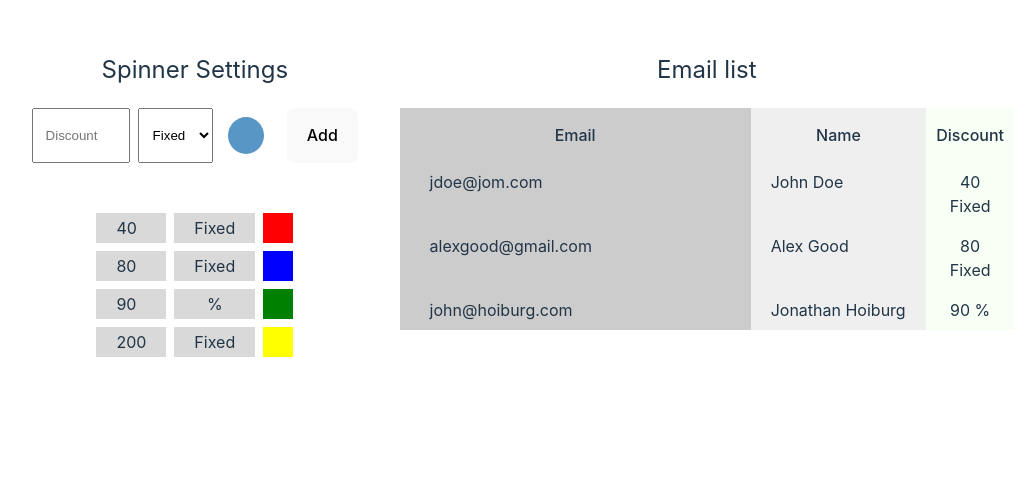
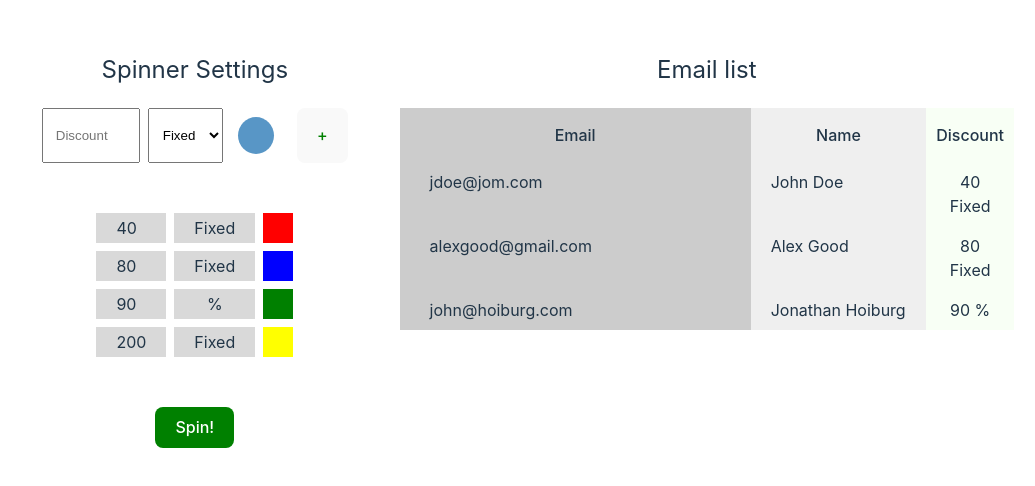
Before and after one commit to h-zahar/wheelurluck.com, a React (Vite) app: page / in a window 1280 px wide. Shown: the top 486 px of the page, without its empty margins (138-1173 px from the left). Built offline with nearby package versions, Linux system fonts and the light colour scheme.

Commit message:
Added Spinner Button

```diff
--- a/src/App.tsx
+++ b/src/App.tsx
@@ -5,6 +5,7 @@ import SpinnerSettings from "./components/SpinnerSettings";
 function App() {
   return (
     <>
+      <div>
         <div
           style={{
             display: "grid",
@@ -15,6 +16,7 @@ function App() {
           <SpinnerSettings />
           <DiscountTable />
         </div>
+      </div>
     </>
   );
 }
--- a/src/components/SpinnerSettings.tsx
+++ b/src/components/SpinnerSettings.tsx
@@ -97,7 +97,9 @@ const SpinnerSettings = () => {
             required
           />
           <br />
-          <button type="submit">Add</button>
+          <button type="submit" style={{ color: "green" }}>
+            +
+          </button>
         </form>
       </div>
       <div
@@ -163,6 +165,9 @@ const SpinnerSettings = () => {
           </div>
         </div>
       </div>
+      <div style={{ marginTop: 50, textAlign: "center" }}>
+        <button style={{ background: "green", color: "white" }}>Spin!</button>
+      </div>
     </div>
   );
 };
```
Lines whose indentation alone changed are shown as unchanged.
